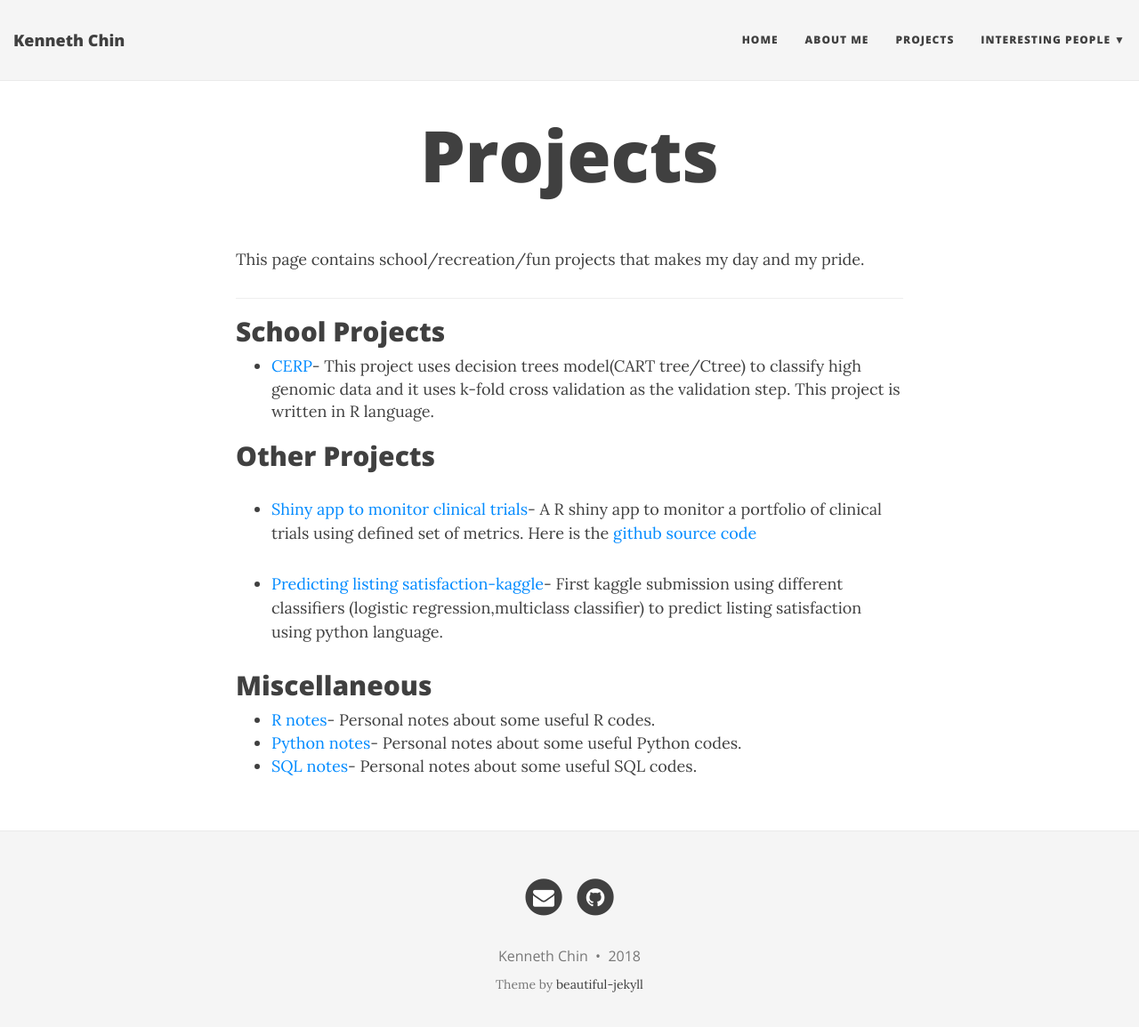
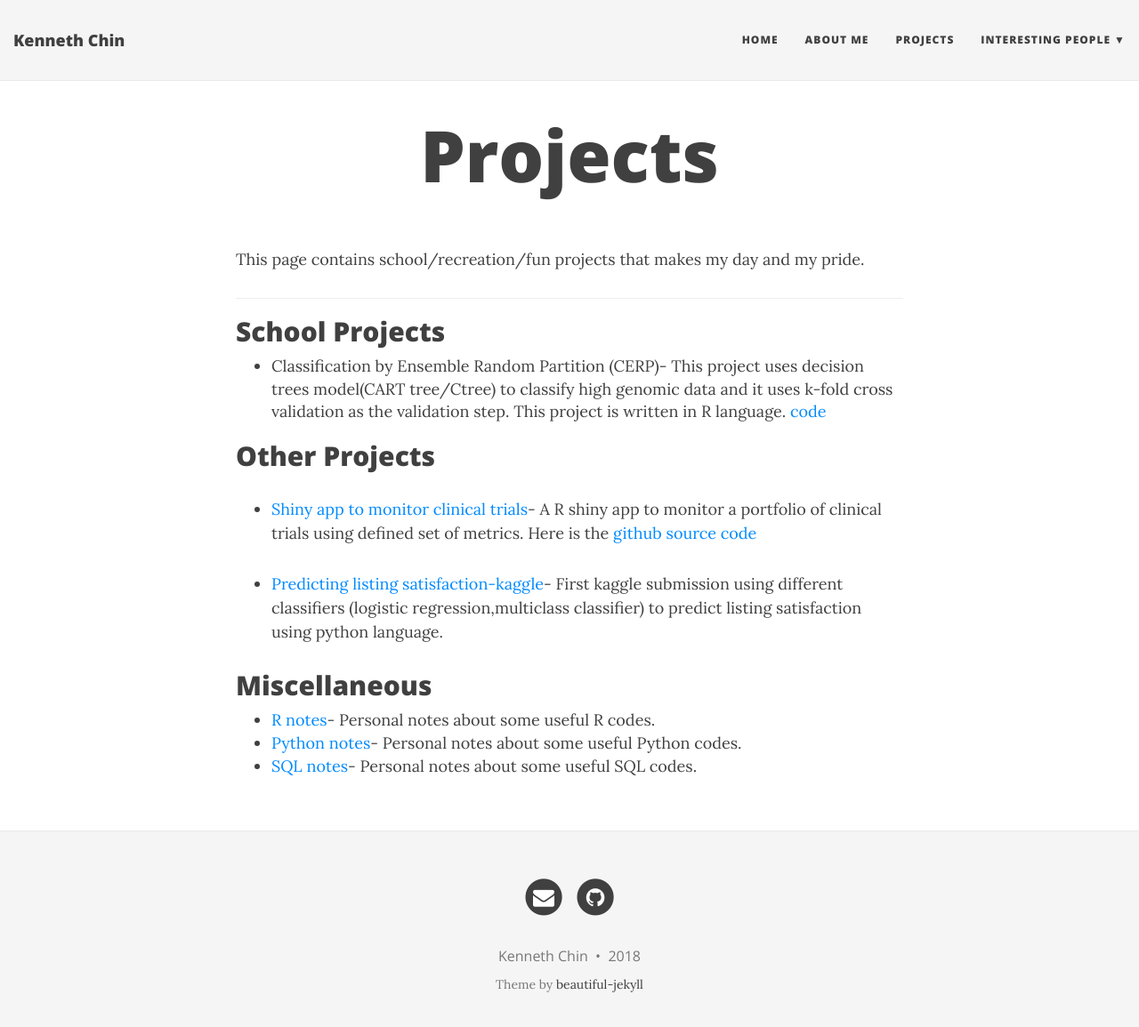
Before and after one commit to kennchin/kennchin.github.io, a Jekyll site: the page built from Projects.md, in a window 1280 px wide and 1168 px high. Shown: the top 1155 px of the window at 89% size. Built offline with Jekyll 4.4.1, drawn with Linux system fonts in a browser that asks for light colours; nearby versions of some CDN libraries.

Commit message:
Update Projects.md

```diff
--- a/Projects.md
+++ b/Projects.md
@@ -8,8 +8,8 @@ This page contains school/recreation/fun projects that makes my day and my pride
 ---
 
 ## School Projects
-- [CERP](https://github.com/kennchin/CERP)- This project uses decision trees model(CART tree/Ctree) to classify high genomic data and it uses k-fold cross validation as the validation step. This project is written in R language.
-
+- Classification by Ensemble Random Partition (CERP)- This project uses decision trees model(CART tree/Ctree) to classify high genomic data and it uses k-fold cross validation as the validation step. This project is written in R language.
+[code](https://github.com/kennchin/CERP)
 
 ## Other Projects
 - [Shiny app to monitor clinical trials](https://kennchin.shinyapps.io/Monitor/)- A R shiny app to monitor a portfolio of clinical trials using defined set of metrics. Here is the [github source code](https://github.com/kennchin/shiny_app_monitor)
```
